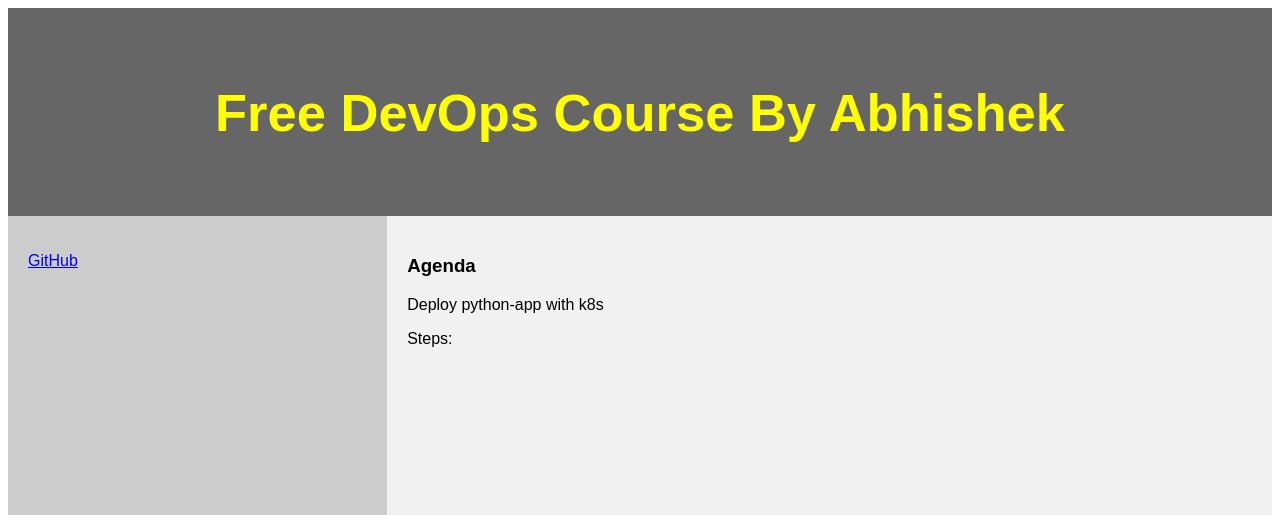
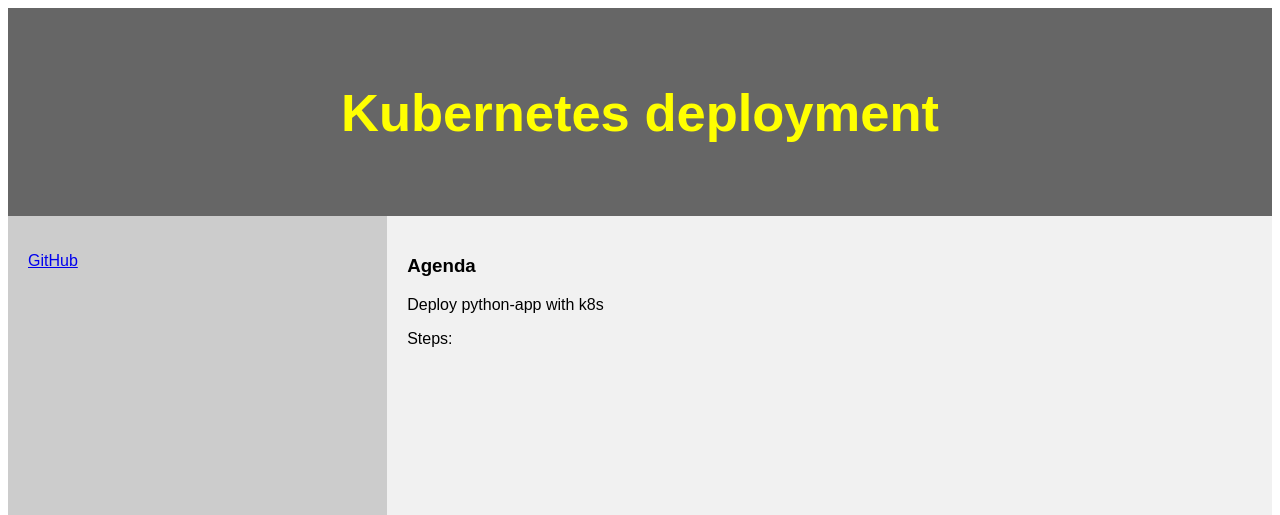
Before and after one commit to konark111/python-kubernetes-deploy, a Django app: page /demo/ in a window 1280 px wide. Shown: the top 515 px of the page. Run offline with Django 4.2, Linux system fonts and the light colour scheme.

Commit message:
Update demo_site.html

```diff
--- a/devops/demo/templates/demo_site.html
+++ b/devops/demo/templates/demo_site.html
@@ -73,7 +73,7 @@ footer {
 
 
 <header>
-  <h2>Free DevOps Course By Abhishek</h2>
+  <h2>Kubernetes deployment</h2>
 </header>
 
 <section>
```
